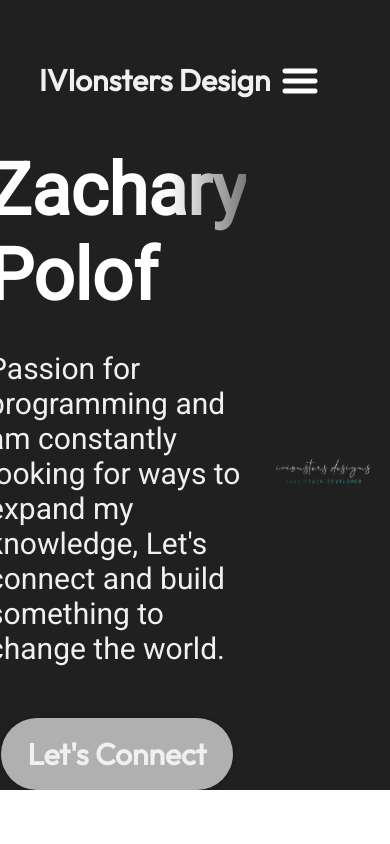
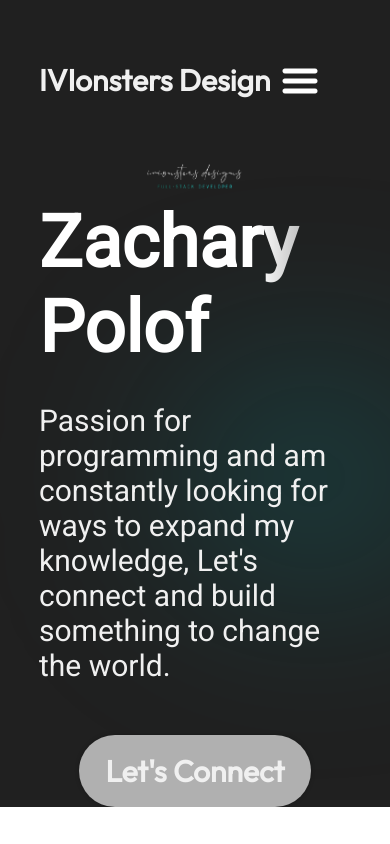
Before and after one commit to IVIonsters/IVIonstersDesigns, a React (Vite) app: page / in a window 390 px wide. Built offline with nearby package versions, Linux system fonts and the light colour scheme.

Commit message:
hero section styling
added top and bottom layer blur to hero section, image area

add media screen parameters

```diff
--- a/src/components/Hero/Hero.module.css
+++ b/src/components/Hero/Hero.module.css
@@ -76,3 +76,40 @@
         transform: translate(0, -0px);
     }
 }
+
+/* top layer blur */
+.topBlur {
+    position: absolute;
+    width: 50vw;
+    height: 50vw;
+    min-width: 350px;
+    top: -128px;
+    left: -10vw;
+    border-radius: 764px;
+    background: rgba(0, 175, 181, 0.25);
+    filter: blur(100px);
+    z-index: 0;
+}
+
+/* bottom layer blur */
+.bottomBlur {
+    position: absolute;
+    width: 70vw;
+    height: 50vw;
+    min-width: 250px;
+    right: -25vw;
+    border-radius: 764px;
+    background: rgba(0, 175, 181, 0.25);
+    filter: blur(100px);
+    z-index: 0;
+}
+
+@media screen and (max-width: 830px) {
+    .container {
+        flex-direction: column-reverse;
+    }
+
+    .content {
+        align-items: center;
+    }
+}
--- a/src/vars.css
+++ b/src/vars.css
@@ -6,8 +6,8 @@
   --color-dark: #404040; /* Even darker gray for dark elements */
   --color-bg: #202020; /* Dark gray for background */
 
-    /* Vibrant Accent Colors */
-    --color-accent-primary: #ff6f61; /* Vibrant red-orange */
+  /* Vibrant Accent Colours */
+  --color-accent-primary: #00afb5; /* Vibrant Teal */
   --color-accent-secondary: #42a5f5; /* Vibrant blue */
 
     /* Fonts */
```
Lines whose indentation alone changed are shown as unchanged.
